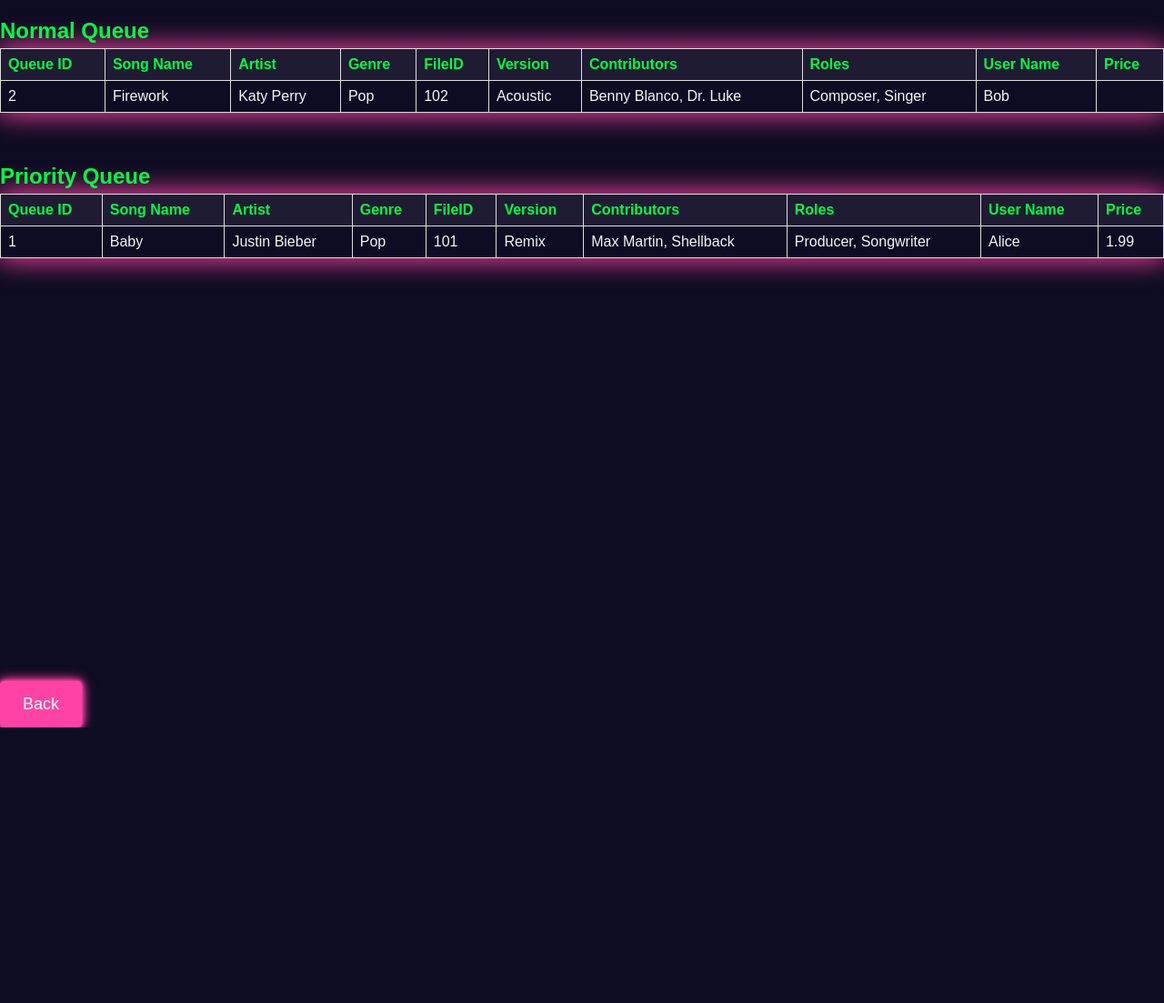
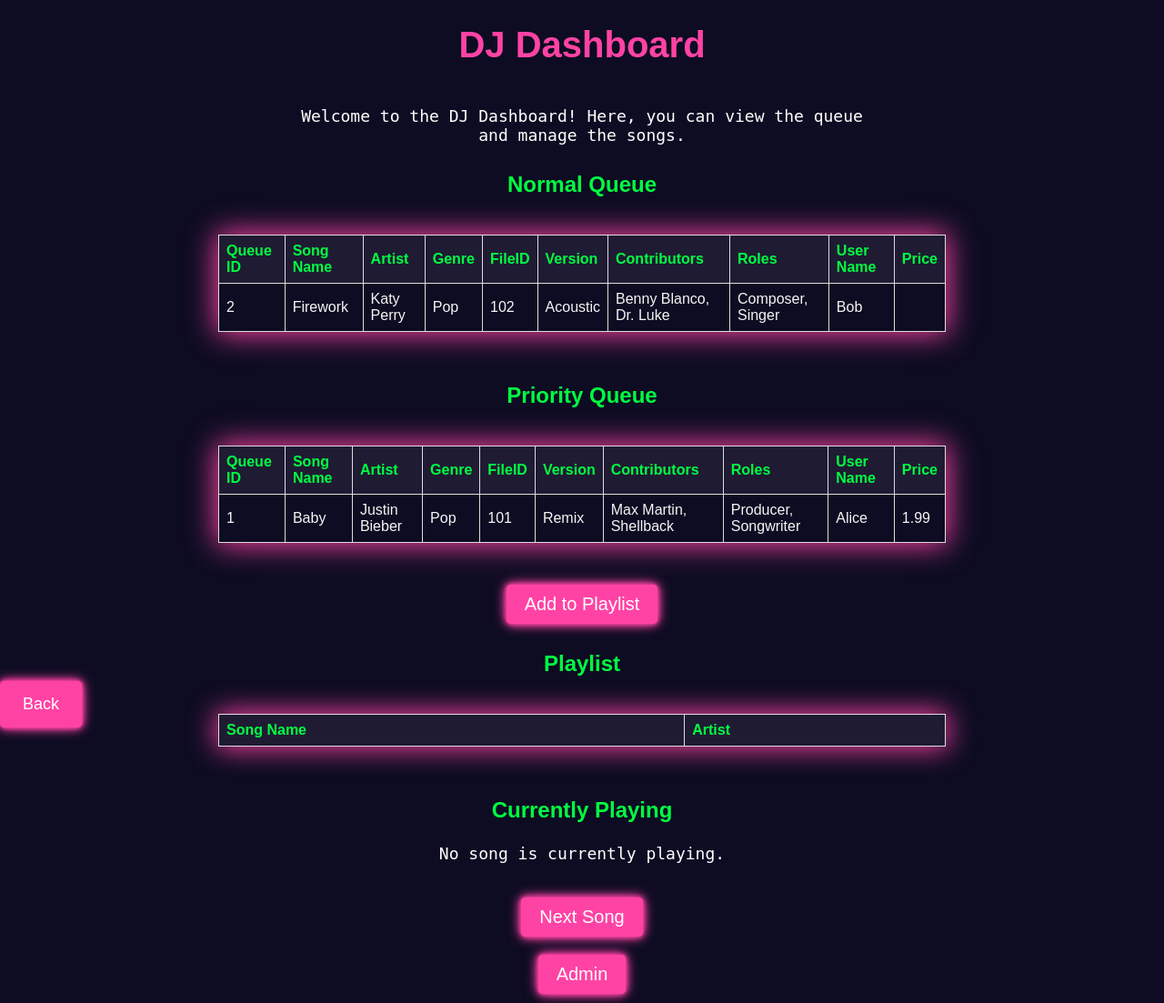
Before and after one commit to AdamBougher/466-GroupProject, a PHP site: page /dj.php in a window 1280 px wide. Shown: the whole page at 91% size. Before the commit the page ends 800 px from the top, so only its background shows below. Run offline with PHP 8.4, Linux system fonts and the light colour scheme; data comes from the database, SQL or seed files in the repository; lists and menus that the app fills with data are empty.

Commit message:
Add element on admin.php and add new functionality to main.js & dj.php

```diff
--- a/dj.php
+++ b/dj.php
@@ -6,6 +6,17 @@ ini_set('display_startup_errors', 1);
 error_reporting(E_ALL);
 // $normalQueue = $pdo->query("SELECT q.QueueID, u.UserName, s.SongName, q.Price FROM Queue q JOIN User u ON q.UserID = u.UserID JOIN Song s ON q.SongID = s.SongID WHERE q.Price IS NULL OR q.Price = 0")->fetchAll();
 // $priorityQueue = $pdo->query("SELECT q.QueueID, u.UserName, s.SongName, q.Price FROM Queue q JOIN User u ON q.UserID = u.UserID JOIN Song s ON q.SongID = s.SongID WHERE q.Price IS NOT NULL AND q.Price <> 0")->fetchAll();
+
+
+session_start();
+
+if (!isset($_SESSION['playlist'])) {
+    $_SESSION['playlist'] = array();
+}
+
+if (!isset($_SESSION['current_song'])) {
+    $_SESSION['current_song'] = null;
+}
 
 
 $normalQueue = $pdo->query("
@@ -52,13 +63,19 @@ GROUP BY q.QueueID
 <html>
 
 <head>
+    <title>DJ Page</title>
     <link rel="stylesheet" type="text/css" href="styles.css">
-    <title>DJ Page</title>
+    <script src="main.js"></script>
 </head>
 
 <body>
+    <div class="dj-body">
+        <h1 class="header">DJ Dashboard</h1>
+        <p class="form-label">Welcome to the DJ Dashboard! Here, you can view the queue and manage the songs.</p>
         <h2>Normal Queue</h2>
-    <table>
+        <br>
+        <br>
+        <table id="normalQueueTable">
             <tr>
                 <th>Queue ID</th>
                 <th>Song Name</th>
@@ -72,7 +89,7 @@ GROUP BY q.QueueID
                 <th>Price</th>
             </tr>
             <?php foreach ($normalQueue as $queueItem) : ?>
-            <tr>
+                <tr onclick="selectQueue(this, 'normalQueueTable')">
                     <td><?php echo $queueItem['QueueID']; ?></td>
                     <td><?php echo $queueItem['SongName']; ?></td>
                     <td><?php echo $queueItem['ArtistName']; ?></td>
@@ -90,7 +107,9 @@ GROUP BY q.QueueID
         <br>
         <br>
         <h2>Priority Queue</h2>
-    <table>
+        <br>
+        <br>
+        <table id="priorityQueueTable">
             <tr>
                 <th>Queue ID</th>
                 <th>Song Name</th>
@@ -104,7 +123,7 @@ GROUP BY q.QueueID
                 <th>Price</th>
             </tr>
             <?php foreach ($priorityQueue as $queueItem) : ?>
-            <tr>
+                <tr onclick="selectQueue(this, 'priorityQueueTable')">
                     <td><?php echo $queueItem['QueueID']; ?></td>
                     <td><?php echo $queueItem['SongName']; ?></td>
                     <td><?php echo $queueItem['ArtistName']; ?></td>
@@ -118,9 +137,47 @@ GROUP BY q.QueueID
                 </tr>
             <?php endforeach; ?>
         </table>
+        <br>
+        <br>
+        <button class="button" onclick="addToPlaylist()">Add to Playlist</button>
+
+        <!-- Playlist -->
+        <h2>Playlist</h2>
+        <br>
+        <br>
+        <table id="playlistTable">
+            <tr>
+                <th>Song Name</th>
+                <th>Artist</th>
+            </tr>
+            <?php foreach ($_SESSION['playlist'] as $song) : ?>
+                <tr>
+                    <td><?php echo $song['song']; ?></td>
+                    <td><?php echo $song['artist']; ?></td>
+                </tr>
+            <?php endforeach; ?>
+        </table>
 
 
-    <div>
+        <br>
+        <br>
+        <!-- Currently Playing Song -->
+        <h2>Currently Playing</h2>
+        <?php if ($_SESSION['current_song'] !== null) : ?>
+            <p class="form-label">Song: <?php echo $_SESSION['current_song']['song']; ?></p>
+            <p class="form-label">Artist: <?php echo $_SESSION['current_song']['artist']; ?></p>
+        <?php else : ?>
+            <p class="form-label">No song is currently playing.</p>
+        <?php endif; ?>
+
+        <br>
+
+        <button onclick="nextSong()" class="button">Next Song</button>
+
+        <a href="admin.php" class="button">Admin</a>
+
+
+
         <a href="ind.php" class="back-button">Back</a>
     </div>
 
--- a/main.js
+++ b/main.js
@@ -17,6 +17,11 @@ function validateForm() {
             return true;
     }
 }
+
+function showLoader() {
+    document.getElementById('loader').style.display = 'block';
+}
+
 
 // used in signup
 function selectSong(songId, songName, clickedRow) {
@@ -73,3 +78,138 @@ function sortTable(n) {
         }
     }
 }
+
+// dj
+function selectQueue(clickedRow, tableId) {
+    // Get both tables
+    var normalQueueTable = document.getElementById('normalQueueTable');
+    var priorityQueueTable = document.getElementById('priorityQueueTable');
+
+    // Combine all rows from both tables into one array
+    var allRows = Array.from(normalQueueTable.rows).concat(Array.from(priorityQueueTable.rows));
+
+    // If the clicked row is already selected, unselect it
+    if (clickedRow.classList.contains('selected')) {
+        clickedRow.classList.remove('selected');
+        return;
+    }
+
+    // Remove 'selected' class from all rows
+    for (var i = 0; i < allRows.length; i++) {
+        allRows[i].classList.remove('selected');
+    }
+
+    // Add 'selected' class to the clicked row
+    clickedRow.classList.add('selected');
+}
+
+
+/*function addToPlaylist() {
+    // Get the selected row
+    var selectedRow = document.querySelector('.selected');
+
+    // If no row is selected, do nothing
+    if (!selectedRow) return;
+
+    // Add the selected song to the playlist
+    var songName = selectedRow.cells[1].textContent; // Song Name
+    var artistName = selectedRow.cells[2].textContent; // Artist
+
+    // Make an AJAX request to a PHP script to add the song to the session playlist
+    var xhr = new XMLHttpRequest();
+    xhr.open('POST', 'add_to_playlist.php', true);
+    xhr.setRequestHeader('Content-Type', 'application/x-www-form-urlencoded');
+    xhr.send('song=' + encodeURIComponent(songName) + '&artist=' + encodeURIComponent(artistName));
+
+    // Optional: refresh the page to show the updated playlist
+    location.reload();
+}*/
+
+function addToPlaylist() {
+    // Get the selected row
+    var selectedRow = document.querySelector('.selected');
+
+    // If no row is selected, do nothing
+    if (!selectedRow) return;
+
+    // Add the selected song to the playlist
+    var songName = selectedRow.cells[1].textContent; // Song Name
+    var artistName = selectedRow.cells[2].textContent; // Artist
+
+    // Make a fetch request to the PHP script to add the song to the session playlist
+    var formData = new URLSearchParams();
+    formData.append('song', songName);
+    formData.append('artist', artistName);
+
+    fetch('add_to_playlist.php', {
+        method: 'POST',
+        body: formData
+    })
+    .then(() => {
+        // Refresh the page after the request is complete
+        location.reload();
+    });
+}
+
+
+
+/*function nextSong() {
+    // Make an AJAX request to a PHP script to play the next song
+    var xhr = new XMLHttpRequest();
+    xhr.open('POST', 'next_song.php', true);
+    xhr.setRequestHeader('Content-Type', 'application/x-www-form-urlencoded');
+    xhr.send();
+
+    // Log the HTTP status code and response text
+    xhr.onload = function() {
+        console.log('HTTP status code:', xhr.status);
+        console.log('Response text:', xhr.responseText);
+
+        if (xhr.status === 200) {
+            location.reload();
+        }
+    }
+
+    // Add an error handler
+    xhr.onerror = function() {
+        console.log('An error occurred during the transaction');
+    };
+}*/
+
+
+
+// best
+/*function nextSong() {
+    // Make an AJAX request to a PHP script to play the next song
+    var xhr = new XMLHttpRequest();
+    xhr.open('POST', 'next_song.php', true);
+    xhr.setRequestHeader('Content-Type', 'application/x-www-form-urlencoded');
+    xhr.send();
+
+    // Refresh the page when the AJAX request is done
+    xhr.onload = function() {
+        if (xhr.status === 200) {
+            // If the response text is "No more songs in the playlist.", display an alert
+            if (xhr.responseText === "No more songs in the playlist.") {
+                alert(xhr.responseText);
+            }
+            // Reload the page
+            location.reload();
+        }
+    }
+
+    // Add an error handler
+    xhr.onerror = function() {
+        console.log('An error occurred during the transaction');
+    };
+}*/
+
+
+function nextSong() {
+    // Send a request to next_song.php
+    fetch('next_song.php', { method: 'POST' })
+        .then(() => {
+            // Refresh the page after the request is complete
+            location.reload();
+        });
+}
--- a/styles.css
+++ b/styles.css
@@ -6,41 +6,24 @@ input[type="text"] {
   border: none;
   padding: 10px;
   border-radius: 5px;
-    box-shadow: 0 0 5px #00ff41,
-        /* Inner glow */
-        0 0 10px #00ff41,
-        /* Middle glow */
-        0 0 15px #00ff41,
-        /* Outer glow */
-        0 0 20px #00ff41;
+  box-shadow: 0 0 5px #00ff41, /* Inner glow */ 0 0 10px #00ff41,
+    /* Middle glow */ 0 0 15px #00ff41, /* Outer glow */ 0 0 20px #00ff41;
   /* Far outer glow */
 }
 
 input[type="text"]:focus {
   outline: none;
-    box-shadow: 0 0 5px #ff43a4,
-        /* Inner glow */
-        0 0 10px #ff43a4,
-        /* Middle glow */
-        0 0 15px #ff43a4,
-        /* Outer glow */
-        0 0 20px #ff43a4;
+  box-shadow: 0 0 5px #ff43a4, /* Inner glow */ 0 0 10px #ff43a4,
+    /* Middle glow */ 0 0 15px #ff43a4, /* Outer glow */ 0 0 20px #ff43a4;
   /* Far outer glow */
 }
-
-
 
 .button:hover {
   cursor: pointer;
   background-color: #00ff41;
   /* Neon pink for button hover */
-    box-shadow: 0 0 5px #00ff41,
-        /* Inner glow */
-        0 0 10px #00ff41,
-        /* Middle glow */
-        0 0 15px #00ff41,
-        /* Outer glow */
-        0 0 5px #00ff41;
+  box-shadow: 0 0 5px #00ff41, /* Inner glow */ 0 0 10px #00ff41,
+    /* Middle glow */ 0 0 15px #00ff41, /* Outer glow */ 0 0 5px #00ff41;
   /* Far outer glow */
 }
 
@@ -64,8 +47,6 @@ input[type="text"]:focus {
   }
 }
 
-
-
 body {
   font-family: Arial, sans-serif;
   margin: 0;
@@ -77,8 +58,7 @@ body {
 }
 
 /* centered body */
-.admin-body
-{
+.admin-body {
   display: flex;
   flex-direction: column;
   justify-content: center;
@@ -95,7 +75,6 @@ body {
   font-size: 40px;
 }
 
-
 .container {
   width: 100%;
   max-width: 600px;
@@ -106,7 +85,6 @@ body {
   align-items: center;
 }
 
-
 .table-container2 {
   width: 80%;
   max-width: 800px;
@@ -116,7 +94,6 @@ body {
   flex-direction: column;
   align-items: center;
 }
-
 
 .selected {
   background-color: #ff43a4;
@@ -131,13 +108,6 @@ h2 {
   margin-top: 20px;
 }
 
-
-.selected {
-    background-color: #ff43a4;
-    /* Neon pink for selected row */
-}
-
-
 select {
   background-color: #1f1b33;
   /* Darker background for select */
@@ -146,28 +116,17 @@ select {
   border: none;
   padding: 10px;
   border-radius: 5px;
-    box-shadow: 0 0 5px #00ff41,
-        /* Inner glow */
-        0 0 10px #00ff41,
-        /* Middle glow */
-        0 0 15px #00ff41,
-        /* Outer glow */
-        0 0 20px #00ff41;
+  box-shadow: 0 0 5px #00ff41, /* Inner glow */ 0 0 10px #00ff41,
+    /* Middle glow */ 0 0 15px #00ff41, /* Outer glow */ 0 0 20px #00ff41;
   /* Far outer glow */
 }
 
 select:focus {
   outline: none;
-    box-shadow: 0 0 5px #ff43a4,
-        /* Inner glow */
-        0 0 10px #ff43a4,
-        /* Middle glow */
-        0 0 15px #ff43a4,
-        /* Outer glow */
-        0 0 20px #ff43a4;
+  box-shadow: 0 0 5px #ff43a4, /* Inner glow */ 0 0 10px #ff43a4,
+    /* Middle glow */ 0 0 15px #ff43a4, /* Outer glow */ 0 0 20px #ff43a4;
   /* Far outer glow */
 }
-
 
 .bold-center {
   text-align: center;
@@ -175,7 +134,6 @@ select:focus {
   color: #ff43a4;
   /* Neon pink for headers */
 }
-
 
 .back-button {
   position: fixed;
@@ -192,26 +150,16 @@ select:focus {
   border-radius: 5px;
   transition: all 0.3s ease-in-out;
   /* Smooth transition */
-    box-shadow: 0 0 5px #ff43a4,
-        /* Inner glow */
-        0 0 10px #ff43a4,
-        /* Middle glow */
-        0 0 15px #ff43a4,
-        /* Outer glow */
-        0 0 2px #ff43a4;
+  box-shadow: 0 0 5px #ff43a4, /* Inner glow */ 0 0 10px #ff43a4,
+    /* Middle glow */ 0 0 15px #ff43a4, /* Outer glow */ 0 0 2px #ff43a4;
   /* Far outer glow */
 }
 
 .back-button:hover {
   background-color: #00ff41;
   /* Neon pink for button hover */
-    box-shadow: 0 0 5px #00ff41,
-        /* Inner glow */
-        0 0 10px #00ff41,
-        /* Middle glow */
-        0 0 15px #00ff41,
-        /* Outer glow */
-        0 0 2px #00ff41;
+  box-shadow: 0 0 5px #00ff41, /* Inner glow */ 0 0 10px #00ff41,
+    /* Middle glow */ 0 0 15px #00ff41, /* Outer glow */ 0 0 2px #00ff41;
   /* Far outer glow */
 }
 
@@ -227,28 +175,16 @@ select:focus {
   border-radius: 5px;
   text-decoration: none;
   font-size: 18px;
-    box-shadow: 0 0 5px #ff43a4,
-        /* Inner glow */
-        0 0 10px #ff43a4,
-        /* Middle glow */
-        0 0 15px #ff43a4,
-        /* Outer glow */
-        0 0 2px #ff43a4;
+  box-shadow: 0 0 5px #ff43a4, /* Inner glow */ 0 0 10px #ff43a4,
+    /* Middle glow */ 0 0 15px #ff43a4, /* Outer glow */ 0 0 2px #ff43a4;
 }
 
 .search-button:hover {
   background-color: #00ff41;
-    box-shadow: 0 0 5px #00ff41,
-        /* Inner glow */
-        0 0 10px #00ff41,
-        /* Middle glow */
-        0 0 15px #00ff41,
-        /* Outer glow */
-        0 0 2px #00ff41;
+  box-shadow: 0 0 5px #00ff41, /* Inner glow */ 0 0 10px #00ff41,
+    /* Middle glow */ 0 0 15px #00ff41, /* Outer glow */ 0 0 2px #00ff41;
   /* Far outer glow */
 }
-
-
 
 .form-label {
   display: block;
@@ -257,8 +193,8 @@ select:focus {
   color: #fff;
   /*font-weight:lighter;*/
   font-size: 18px;
-    @import url('https://fonts.googleapis.com/css2?family=IBM+Plex+Mono:ital,wght@0,100;0,200;0,300;0,400;0,500;0,600;0,700;1,100;1,200;1,300;1,400;1,500;1,600;1,700&display=swap');
-    font-family: 'IBM Plex Mono', monospace;
+  @import url("https://fonts.googleapis.com/css2?family=IBM+Plex+Mono:ital,wght@0,100;0,200;0,300;0,400;0,500;0,600;0,700;1,100;1,200;1,300;1,400;1,500;1,600;1,700&display=swap");
+  font-family: "IBM Plex Mono", monospace;
 }
 
 .form-select,
@@ -272,17 +208,10 @@ tr.selected,
 tr:hover.selected {
   background-color: #ff43a4;
   /* Neon pink for selected row */
-    box-shadow: 0 0 5px #ff43a4,
-        /* Inner glow */
-        0 0 10px #ff43a4,
-        /* Middle glow */
-        0 0 15px #ff43a4,
-        /* Outer glow */
-        0 0 20px #ff43a4;
+  box-shadow: 0 0 5px #ff43a4, /* Inner glow */ 0 0 10px #ff43a4,
+    /* Middle glow */ 0 0 15px #ff43a4, /* Outer glow */ 0 0 20px #ff43a4;
   /* Far outer glow */
 }
-
-
 
 input[type="number"] {
   background-color: #1f1b33;
@@ -292,25 +221,15 @@ input[type="number"] {
   border: none;
   padding: 10px;
   border-radius: 5px;
-    box-shadow: 0 0 5px #00ff41,
-        /* Inner glow */
-        0 0 10px #00ff41,
-        /* Middle glow */
-        0 0 15px #00ff41,
-        /* Outer glow */
-        0 0 20px #00ff41;
+  box-shadow: 0 0 5px #00ff41, /* Inner glow */ 0 0 10px #00ff41,
+    /* Middle glow */ 0 0 15px #00ff41, /* Outer glow */ 0 0 20px #00ff41;
   /* Far outer glow */
 }
 
 input[type="number"]:focus {
   outline: none;
-    box-shadow: 0 0 5px #ff43a4,
-        /* Inner glow */
-        0 0 10px #ff43a4,
-        /* Middle glow */
-        0 0 15px #ff43a4,
-        /* Outer glow */
-        0 0 20px #ff43a4;
+  box-shadow: 0 0 5px #ff43a4, /* Inner glow */ 0 0 10px #ff43a4,
+    /* Middle glow */ 0 0 15px #ff43a4, /* Outer glow */ 0 0 20px #ff43a4;
   /* Far outer glow */
 }
 
@@ -327,8 +246,6 @@ label {
   /* Adjust as needed */
 }
 
-
-
 .button {
   cursor: pointer;
   display: inline-block;
@@ -343,16 +260,10 @@ label {
   font-size: 20px;
   transition: all 0.3s ease-in-out;
   /* Smooth transition */
-    box-shadow: 0 0 5px #ff43a4,
-        /* Inner glow */
-        0 0 10px #ff43a4,
-        /* Middle glow */
-        0 0 15px #ff43a4,
-        /* Outer glow */
-        0 0 1px #ff43a4;
+  box-shadow: 0 0 5px #ff43a4, /* Inner glow */ 0 0 10px #ff43a4,
+    /* Middle glow */ 0 0 15px #ff43a4, /* Outer glow */ 0 0 1px #ff43a4;
   /* Far outer glow */
 }
-
 
 input.button {
   display: inline-block;
@@ -364,25 +275,16 @@ input.button {
   border-radius: 5px;
   text-decoration: none;
   font-size: 18px;
-    box-shadow: 0 0 5px #ff43a4,
-        /* Inner glow */
-        0 0 10px #ff43a4,
-        /* Middle glow */
-        0 0 15px #ff43a4,
-        /* Outer glow */
-        0 0 2px #ff43a4;
+  box-shadow: 0 0 5px #ff43a4, /* Inner glow */ 0 0 10px #ff43a4,
+    /* Middle glow */ 0 0 15px #ff43a4, /* Outer glow */ 0 0 2px #ff43a4;
   /* Far outer glow */
 }
-
-
-
 
 table {
   width: 100%;
   border-collapse: collapse;
   box-shadow: 0px 0px 30px 2px #ff43a4;
   /* Neon pink shadow for the table */
-
 }
 
 th,
@@ -390,7 +292,6 @@ td {
   border: 1px solid #ddd;
   padding: 8px;
   text-align: left;
-
 }
 
 /* column headers */
@@ -410,17 +311,10 @@ tr {
 tr:hover {
   background-color: #27233a;
   /* Slightly lighter background for hover */
-    box-shadow: 0 0 5px #00ff41,
-        /* Inner glow */
-        0 0 10px #00ff41,
-        /* Middle glow */
-        0 0 15px #00ff41,
-        /* Outer glow */
-        0 0 20px #00ff41;
+  box-shadow: 0 0 5px #00ff41, /* Inner glow */ 0 0 10px #00ff41,
+    /* Middle glow */ 0 0 15px #00ff41, /* Outer glow */ 0 0 20px #00ff41;
   /* Far outer glow */
-
 }
-
 
 p {
   color: #f5f5f5;
@@ -438,3 +332,21 @@ p {
 #songTable td {
   cursor: pointer;
 }
+
+/* index mouse cursor */
+
+#priorityQueueTable,
+#normalQueueTable td {
+  cursor: pointer;
+  /*center table*/
+}
+
+.dj-body {
+  align-items: center;
+  max-width: 800px; /* Adjust the width as needed */
+  margin: 0 auto; /* Center the table horizontally */
+  justify-content: center;
+  display: flex;
+  flex-direction: column;
+  background-color: #0d0c22;
+}
```
Also changed, not shown: add_to_playlist.php (added, +18 -0 lines), admin.php (+9 -5 lines), clear_playlist.php (added, +11 -0 lines), clear_queue.php (added, +10 -0 lines), next_song.php (added, +37 -0 lines). Lines whose indentation alone changed are shown as unchanged.
